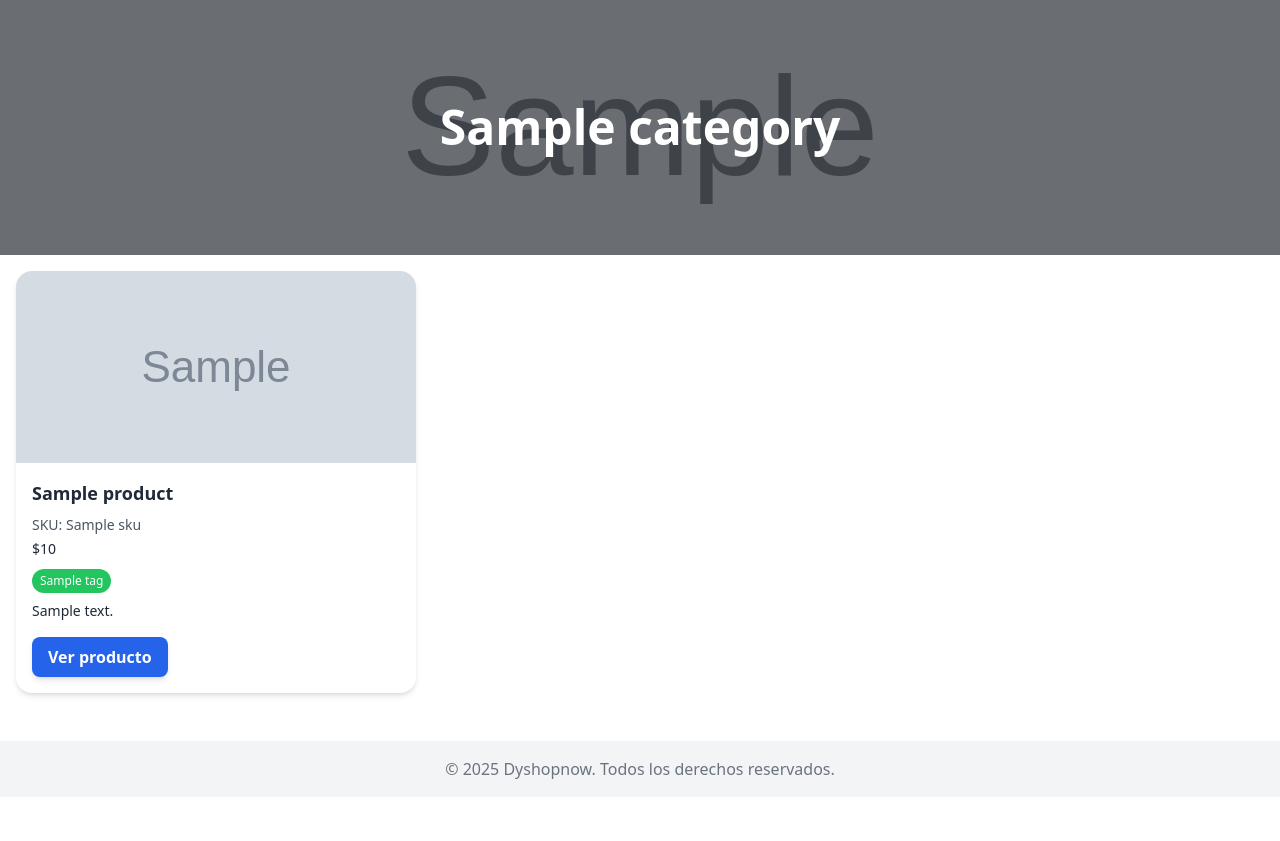
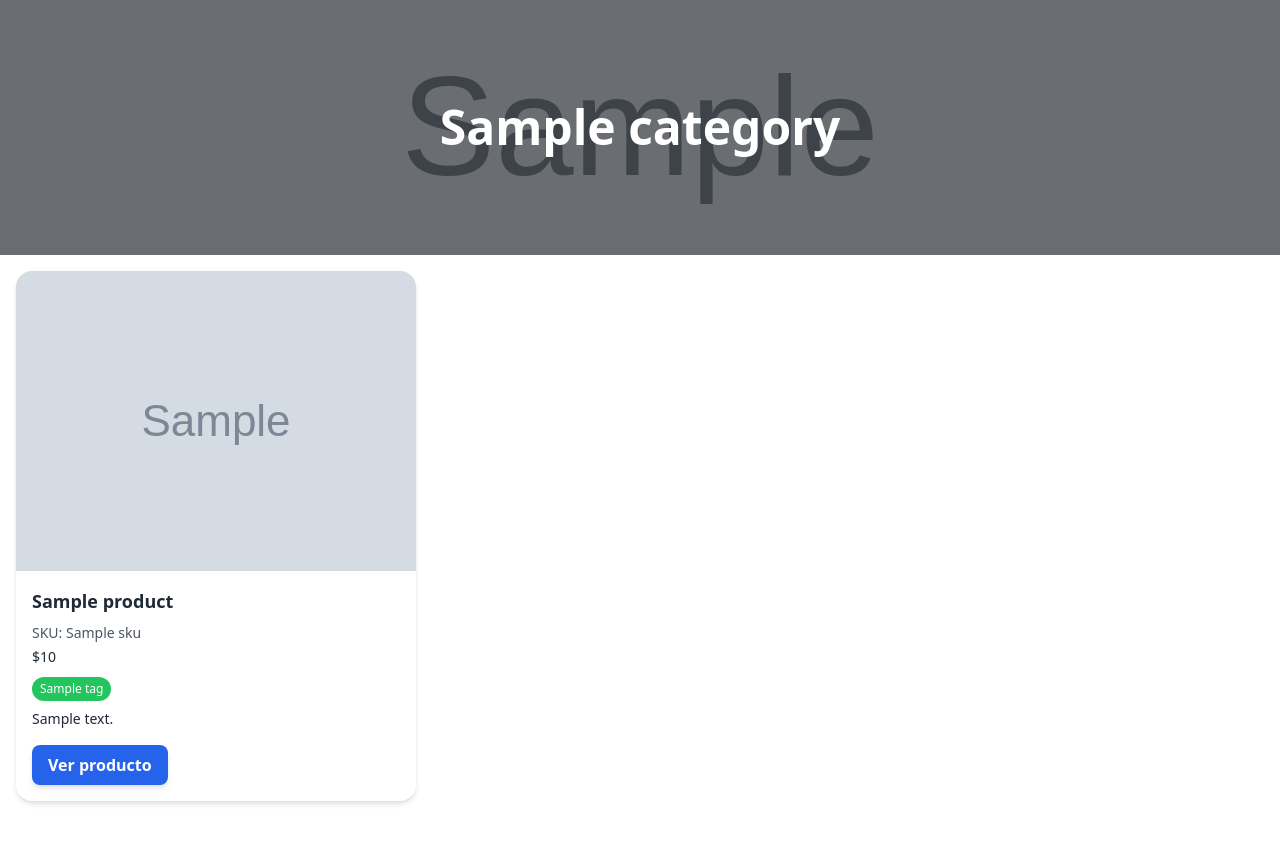
Before and after one commit to d-yanez/dyshopnow-landing, a Node project: template src/views/category.ejs in a window 1280 px wide. Shown: the part 53-894 px from the top of the page. Before the commit the page ends 832 px from the top, so only its background shows below. Run offline with Node 20 templates, Linux system fonts and the light colour scheme; the template is opened without the code that fills it: most values are stand-ins (such as "Sample title", 1, 10 or a date in 2020); grey boxes marked "Sample" are stand-in pictures.

Commit message:
update images width

```diff
--- a/data/categories.json
+++ b/data/categories.json
@@ -10,7 +10,7 @@
     "products": [
       {
         "name": "Caja Blox Fruits De La Serie 2 Con Peluche + Código Azar",
-        "price": 69990,
+        "price": 48990,
         "stock": 1,
         "sku": 2836251184,
         "url": "https://www.dyshopnow.cl/product/caja-blox-fruits-de-la-serie-2-con-peluche-codigo-azar",
@@ -20,7 +20,7 @@
       },
       {
         "name": "1 Mini Figura Blox Fruits De La Serie 2 Al Azar + Código",
-        "price": 39990,
+        "price": 34990,
         "stock": 1,
         "sku": 2822243544,
         "url": "https://www.dyshopnow.cl/product/1-mini-figura-blox-fruits-de-la-serie-2-al-azar-codigo",
--- a/public/css/output.css
+++ b/public/css/output.css
@@ -719,6 +719,11 @@ video {
   --tw-bg-opacity: 0.5;
 }
 
+.object-contain {
+  -o-object-fit: contain;
+     object-fit: contain;
+}
+
 .object-cover {
   -o-object-fit: cover;
      object-fit: cover;
--- a/src/views/category.ejs
+++ b/src/views/category.ejs
@@ -23,7 +23,8 @@
     <main class="p-4 grid grid-cols-1 sm:grid-cols-2 lg:grid-cols-3 gap-6">
       <% category.products.forEach(product => { %>
         <div class="w-full rounded-2xl overflow-hidden shadow-md hover:shadow-xl transform hover:scale-105 transition duration-300 ease-in-out">
-          <img src="<%= product.image %>" alt="<%= product.name %>" class="w-full h-48 object-cover block">
+          <img src="<%= product.image %>" alt="<%= product.name %>" class="w-full object-contain bg-white block">
+
           <div class="p-4">
             <h2 class="text-lg font-bold mb-2"><%= product.name %></h2>
             <p class="text-sm text-gray-600 mb-1">SKU: <%= product.sku %></p>
```
Also changed, not shown: public/images/products/blox-mini.jpg, public/images/products/blox-peluche.jpg, public/images/products/sonic-pack.jpg, public/images/products/sonic-shadow.jpg.
